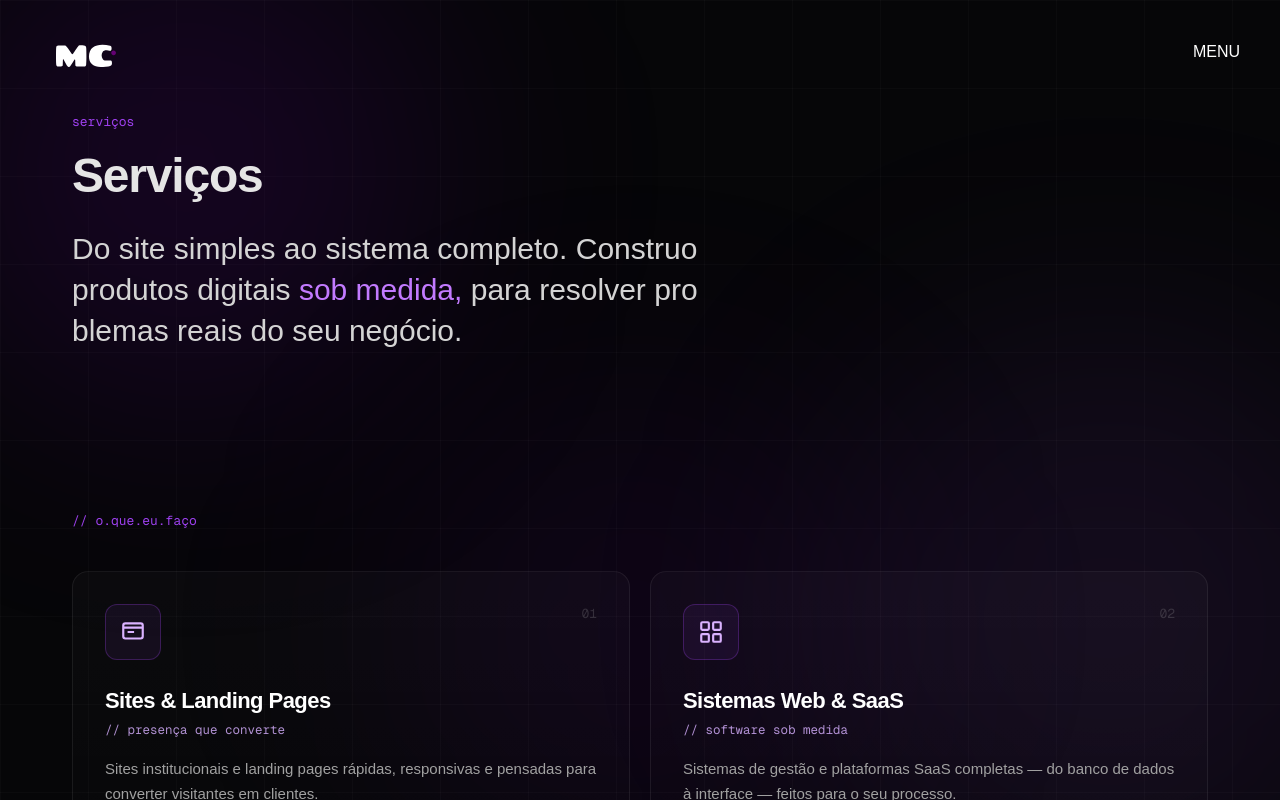
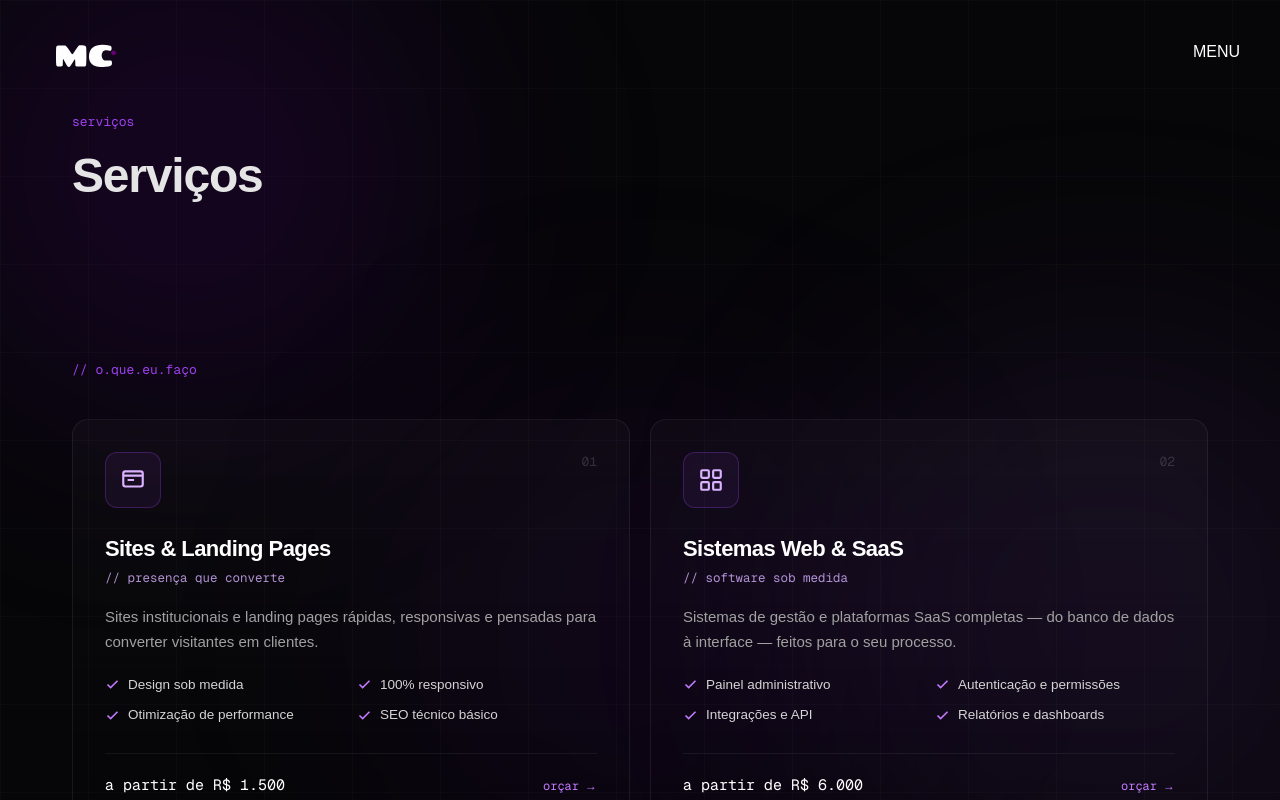
Before and after one commit to devMateus02/portifolio, a Next.js app: page /servicos in a window 1280 px wide. Shown: the top 800 px of the page. Built offline with nearby package versions, Linux system fonts and the light colour scheme; a web font is replaced by a local one.

Commit message:
novas atualizações

```diff
--- a/src/app/servicos/page.jsx
+++ b/src/app/servicos/page.jsx
@@ -224,7 +224,7 @@ export default function ServicosPage() {
           <span className="hero-tag block font-mono text-[13px] text-purple-500/90 mb-5">serviços</span>
            <h1 className="hero-title text-5xl font-extrabold tracking-tight leading-none">Serviços</h1>
 
-                       <ScrambleText
+                       {/* <ScrambleText
              className="mt-7 md:max-w-[640px] text-[clamp(20px,2.4vw,30px)] leading-snug text-neutral-300"
              stagger={0.02}
              cycles={14}
@@ -233,7 +233,7 @@ export default function ServicosPage() {
                { text: "sob medida,", className: "text-purple-400" },
                { text: " para resolver problemas reais do seu negócio." },
              ]}
-           />
+           /> */}
 
           </div>
         </section>
--- a/src/app/sobre/page.jsx
+++ b/src/app/sobre/page.jsx
@@ -183,7 +183,7 @@ export default function SobrePage() {
 
             <div className="grid grid-cols-1 lg:grid-cols-[1.4fr_1fr] gap-10 lg:gap-5 items-center">
               <div>
-
+{/*
                 <ScrambleText
   className="mt-7 md:max-w-[640px] text-[clamp(20px,2.4vw,30px)] leading-snug text-neutral-300"
   stagger={0.02}
@@ -193,7 +193,7 @@ export default function SobrePage() {
     { text: "sistemas web completos", className: "text-purple-400" },
     { text: " para empresas. Mais de 3 anos transformando ideias em produtos modernos, performáticos e pensados para gerar resultados reais." },
   ]}
-/>
+/> */}
                 <div className="rv mt-8 inline-flex items-center gap-3 rounded-[10px] border border-green-400/25 bg-green-400/5 px-[18px] py-3 font-mono text-[13px] text-green-300">
                   <span className="relative flex h-2 w-2">
                     <span className="absolute inline-flex h-full w-full animate-ping rounded-full bg-green-500 opacity-60" />
```
